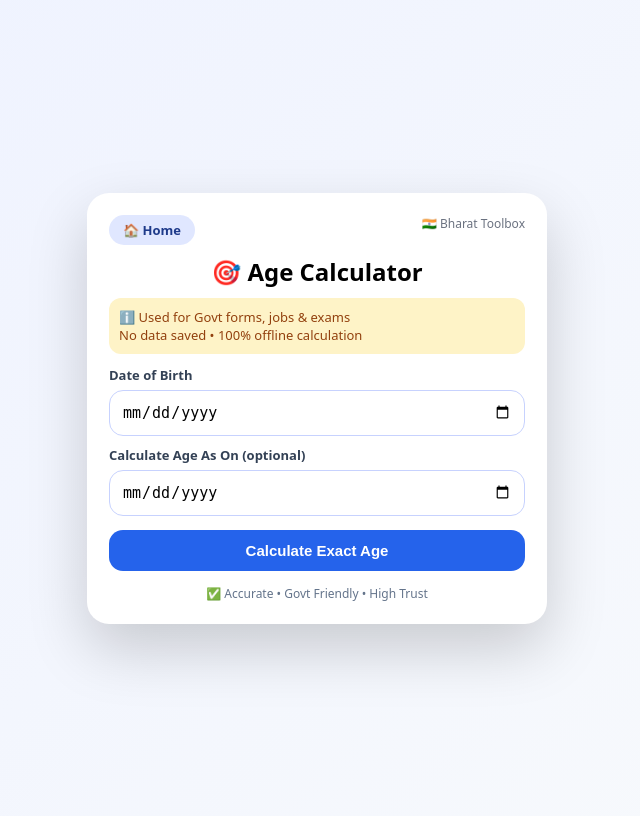
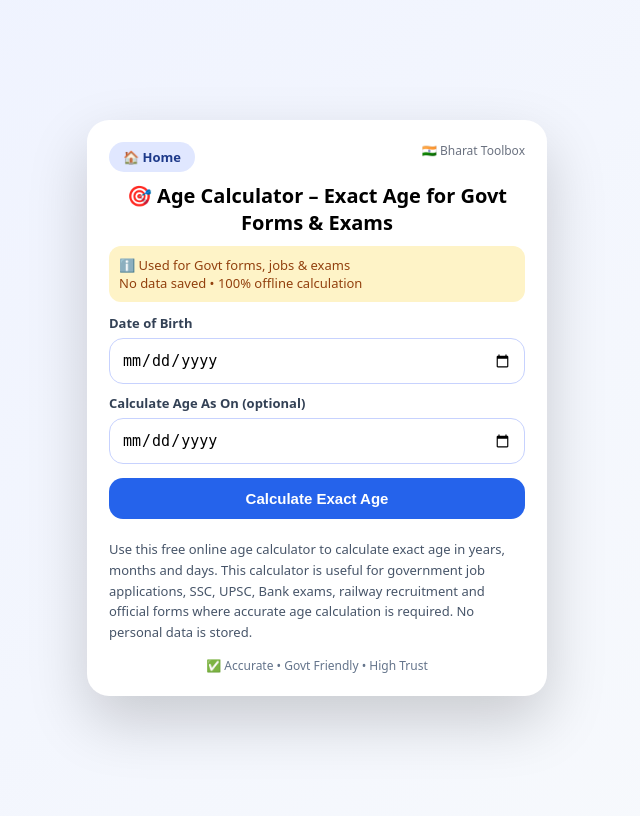
Before and after one commit to nr1432r-pixel/bharattoolbox, a Flask app: page /age-calculator in a window 1280 px wide. Shown: the whole page, without its empty margins (323-963 px from the left). Run offline with Flask 3, Linux system fonts and the light colour scheme; some libraries are stand-ins or nearby versions.

Commit message:
Update age-calculator.html

```diff
--- a/templates/age-calculator.html
+++ b/templates/age-calculator.html
@@ -2,8 +2,29 @@
 <html lang="en">
 <head>
 <meta charset="UTF-8">
-<title>Age Calculator | Bharat Toolbox</title>
+<title>Age Calculator Online – Exact Age for Govt Exams & Forms | Bharat Toolbox</title>
 <meta name="viewport" content="width=device-width, initial-scale=1">
+<meta name="description" content="Free Age Calculator for Govt forms, jobs and exams. Calculate exact age in years, months, days, total days lived and check job eligibility instantly.">
+
+<meta name="keywords" content="age calculator online, calculate age for govt exam, age calculator for ssc, upsc age limit check, exact age calculator india">
+
+<link rel="canonical" href="https://www.bharttollbox.in/age-calculator">
+
+<meta property="og:title" content="Free Age Calculator for Govt Exams & Forms">
+<meta property="og:description" content="Calculate exact age in years, months and days. Check eligibility for SSC, UPSC, Bank and Railway exams.">
+<meta property="og:type" content="website">
+<meta property="og:url" content="https://www.bharttollbox.in/age-calculator">
+
+<script type="application/ld+json">
+{
+ "@context": "https://schema.org",
+ "@type": "WebPage",
+ "name": "Age Calculator",
+ "url": "https://www.bharttollbox.in/age-calculator",
+ "description": "Exact age calculator for government jobs, exams and official forms."
+}
+</script>
+
 
 <style>
 :root{
@@ -46,7 +67,7 @@ body{
   font-weight:600;
 }
 
-h2{text-align:center;margin:10px 0}
+h1{text-align:center;margin:10px 0;font-size:20px}
 
 .notice{
   background:#fef3c7;
@@ -121,7 +142,7 @@ button{
     <div style="font-size:12px;color:#6b7280">🇮🇳 Bharat Toolbox</div>
   </div>
 
-  <h2>🎯 Age Calculator</h2>
+  <h1>🎯 Age Calculator – Exact Age for Govt Forms & Exams</h1>
 
   <div class="notice">
     ℹ️ Used for Govt forms, jobs & exams<br>
@@ -137,7 +158,14 @@ button{
   <button onclick="calculate()">Calculate Exact Age</button>
 
   <div class="result" id="out"></div>
-
+  <div style="margin-top:20px;font-size:13px;color:#475569;line-height:1.6">
+<p>
+Use this free online age calculator to calculate exact age in years, months and days.
+This calculator is useful for government job applications, SSC, UPSC, Bank exams,
+railway recruitment and official forms where accurate age calculation is required.
+No personal data is stored.
+</p>
+</div>
   <div class="footer">
     ✅ Accurate • Govt Friendly • High Trust
   </div>
```
